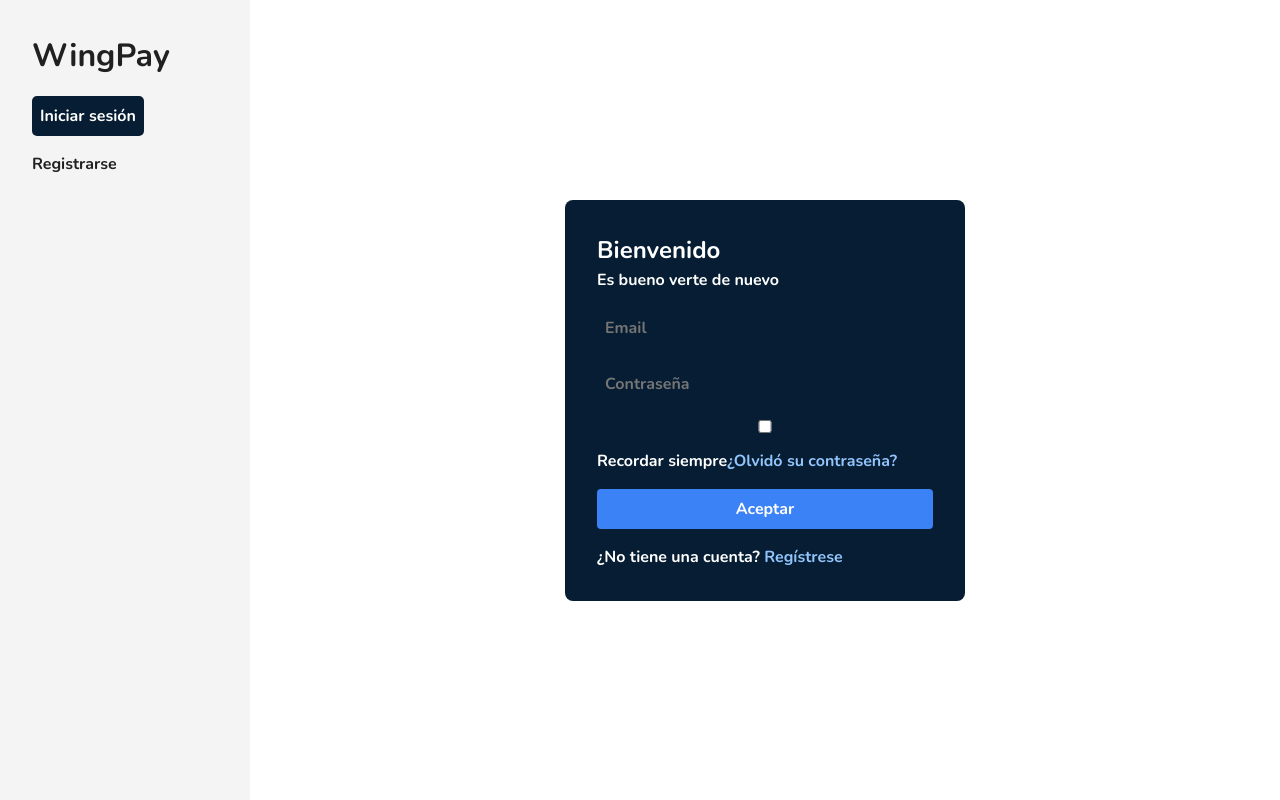
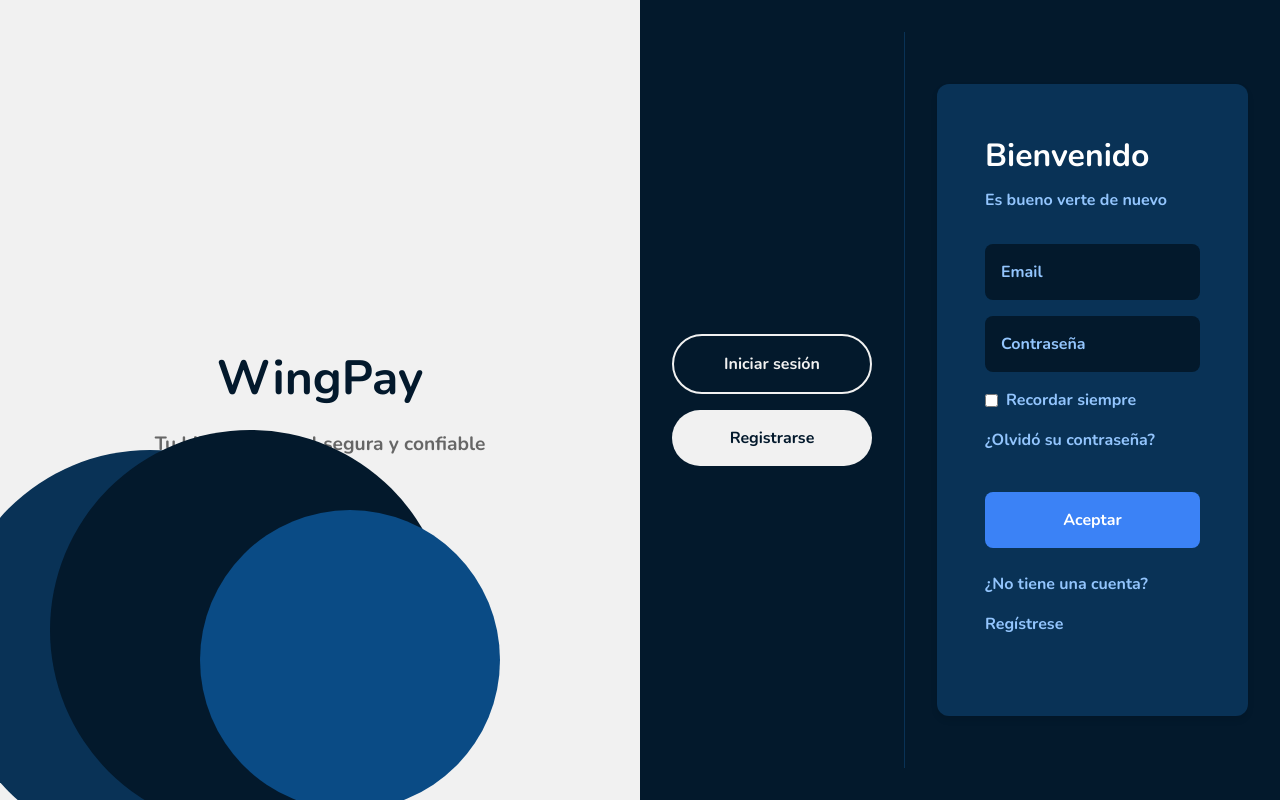
Before and after one commit to Lchiossone2004/TP_HCI, a Vue app in the folder tp-hci-g3/: page / in a window 1280 px wide. Built offline with nearby package versions, Linux system fonts and the light colour scheme.

Commit message:
mejora en fondo, botones y formulario

```diff
--- a/tp-hci-g3/src/components/LoginForm.vue
+++ b/tp-hci-g3/src/components/LoginForm.vue
@@ -32,34 +32,76 @@ export default {
 
 <style scoped>
 .auth-container {
-  background: #061d33;
-  padding: 2rem;
-  border-radius: 8px;
+  background: #093256;
+  padding: 3rem;
+  border-radius: 12px;
   color: white;
   width: 100%;
-  max-width: 400px;
+  max-width: 500px;
+  box-shadow: 0 4px 6px rgba(0, 0, 0, 0.1);
 }
-input, button {
+
+h2 {
+  font-size: 2rem;
+  margin-bottom: 0.5rem;
+}
+
+p {
+  color: #93C5FD;
+  margin-bottom: 2rem;
+}
+
+input[type="email"],
+input[type="password"] {
   display: block;
+  width: 100%;
+  padding: 1rem;
   margin: 1rem 0;
+  border: none;
+  border-radius: 8px;
+  background: #03192C;
+  color: white;
+  font-size: 1rem;
+}
+
+input[type="email"]::placeholder,
+input[type="password"]::placeholder {
+  color: #93C5FD;
+}
+
+label {
+  display: flex;
+  align-items: center;
+  gap: 0.5rem;
+  color: #93C5FD;
+  margin: 1rem 0;
+}
+
+button {
   width: 100%;
-  padding: 0.5rem;
-  border: none;
-  border-radius: 4px;
-}
-button {
+  padding: 1rem;
+  margin: 1.5rem 0;
   background: #3B82F6;
   color: white;
+  border: none;
+  border-radius: 8px;
+  font-size: 1rem;
+  font-weight: bold;
   cursor: pointer;
-  font-weight: bold;
+  transition: background-color 0.3s ease;
 }
+
 button:hover {
   background: #2563EB;
 }
+
 a {
   color: #93C5FD;
   text-decoration: none;
+  display: block;
+  margin: 1rem 0;
 }
+
 a:hover {
   text-decoration: underline;
 }
--- a/tp-hci-g3/src/components/RegisterForm.vue
+++ b/tp-hci-g3/src/components/RegisterForm.vue
@@ -36,34 +36,64 @@ export default {
 
 <style scoped>
 .auth-container {
-  background: #061d33;
-  padding: 2rem;
-  border-radius: 8px;
+  background: #093256;
+  padding: 3rem;
+  border-radius: 12px;
   color: white;
   width: 100%;
-  max-width: 400px;
+  max-width: 500px;
+  box-shadow: 0 4px 6px rgba(0, 0, 0, 0.1);
 }
-input, button {
+
+h2 {
+  font-size: 2rem;
+  margin-bottom: 0.5rem;
+}
+
+p {
+  color: #93C5FD;
+  margin-bottom: 2rem;
+}
+
+input {
   display: block;
+  width: 100%;
+  padding: 1rem;
   margin: 1rem 0;
+  border: none;
+  border-radius: 8px;
+  background: #03192C;
+  color: white;
+  font-size: 1rem;
+}
+
+input::placeholder {
+  color: #93C5FD;
+}
+
+button {
   width: 100%;
-  padding: 0.5rem;
-  border: none;
-  border-radius: 4px;
-}
-button {
+  padding: 1rem;
+  margin: 1.5rem 0;
   background: #3B82F6;
   color: white;
+  border: none;
+  border-radius: 8px;
+  font-size: 1rem;
+  font-weight: bold;
   cursor: pointer;
-  font-weight: bold;
+  transition: background-color 0.3s ease;
 }
+
 button:hover {
   background: #2563EB;
 }
+
 a {
   color: #93C5FD;
   text-decoration: none;
 }
+
 a:hover {
   text-decoration: underline;
 }
--- a/tp-hci-g3/src/pages/AuthView.vue
+++ b/tp-hci-g3/src/pages/AuthView.vue
@@ -1,13 +1,23 @@
 <template>
   <div class="flex auth-wrapper">
-    <div class="sidebar">
+    <div class="welcome-section">
       <h1>WingPay</h1>
-      <button @click="showLogin = true" :class="{ active: showLogin }">Iniciar sesión</button>
-      <button @click="showLogin = false" :class="{ active: !showLogin }">Registrarse</button>
+      <p class="welcome-text">Tu billetera digital segura y confiable</p>
+      <div class="circles">
+        <div class="circle circle-1"></div>
+        <div class="circle circle-2"></div>
+        <div class="circle circle-3"></div>
+      </div>
     </div>
-    <div class="main-form">
-      <LoginForm v-if="showLogin" @switch="showLogin = false" />
-      <RegisterForm v-else @switch="showLogin = true" />
+    <div class="auth-section">
+      <div class="auth-tabs">
+        <button @click="showLogin = true" :class="{ active: showLogin }">Iniciar sesión</button>
+        <button @click="showLogin = false" :class="{ active: !showLogin }">Registrarse</button>
+      </div>
+      <div class="form-container">
+        <LoginForm v-if="showLogin" @switch="showLogin = false" />
+        <RegisterForm v-else @switch="showLogin = true" />
+      </div>
     </div>
   </div>
 </template>
@@ -30,30 +40,113 @@ export default {
 .auth-wrapper {
   display: flex;
   height: 100vh;
+  background-color: #F1F1F1;
 }
-.sidebar {
-  background: #f4f4f4;
-  width: 250px;
+
+.welcome-section {
+  flex: 1;
+  display: flex;
+  flex-direction: column;
+  justify-content: center;
+  align-items: center;
   padding: 2rem;
+  background-color: #F1F1F1;
+  position: relative;
+  overflow: hidden;
 }
-.sidebar button {
-  display: block;
-  margin-top: 1rem;
-  background: transparent;
+
+.welcome-section h1 {
+  font-size: 3rem;
+  color: #03192C;
+  margin-bottom: 1rem;
+}
+
+.welcome-text {
+  font-size: 1.2rem;
+  color: #666;
+}
+
+.circles {
+  position: absolute;
+  bottom: -50px;
+  left: -50px;
+  z-index: 0;
+}
+
+.circle {
+  position: absolute;
+  border-radius: 50%;
+  opacity: 1;
+}
+
+.circle-1 {
+  width: 400px;
+  height: 400px;
+  background-color: #093256;
+  bottom: 0;
+  left: 0;
+}
+
+.circle-2 {
+  width: 400px;
+  height: 400px;
+  background-color: #03192C;
+  bottom: 20px;
+  left: 100px;
+}
+
+.circle-3 {
+  width: 300px;
+  height: 300px;
+  background-color: #0a4b85;
+  bottom: 40px;
+  left: 250px;
+}
+
+.auth-section {
+  width: 50%;
+  background-color: #03192C;
+  padding: 2rem;
+  display: flex;
+  flex-direction: row;
+  gap: 2rem;
+}
+
+.auth-tabs {
+  display: flex;
+  flex-direction: column;
+  gap: 1rem;
+  padding: 2rem 0;
+  justify-content: center;
+  width: 200px;
+}
+
+.auth-tabs button {
+  background: #F1F1F1;
   border: none;
   cursor: pointer;
   font-weight: bold;
+  color: #03192C;
+  padding: 1rem 2rem;
+  text-align: center;
+  border-radius: 50px;
+  transition: all 0.3s ease;
+  white-space: nowrap;
+  width: 100%;
 }
-.sidebar .active {
-  background-color: #061d33;
-  color: white;
-  padding: 0.5rem;
-  border-radius: 5px;
+
+.auth-tabs button.active {
+  background-color: #03192C;
+  color: #F1F1F1;
+  border: 2px solid #F1F1F1;
 }
-.main-form {
+
+.form-container {
   flex: 1;
   display: flex;
   align-items: center;
   justify-content: center;
+  border-left: 1px solid #093256;
+  padding-left: 2rem;
 }
 </style>
```
